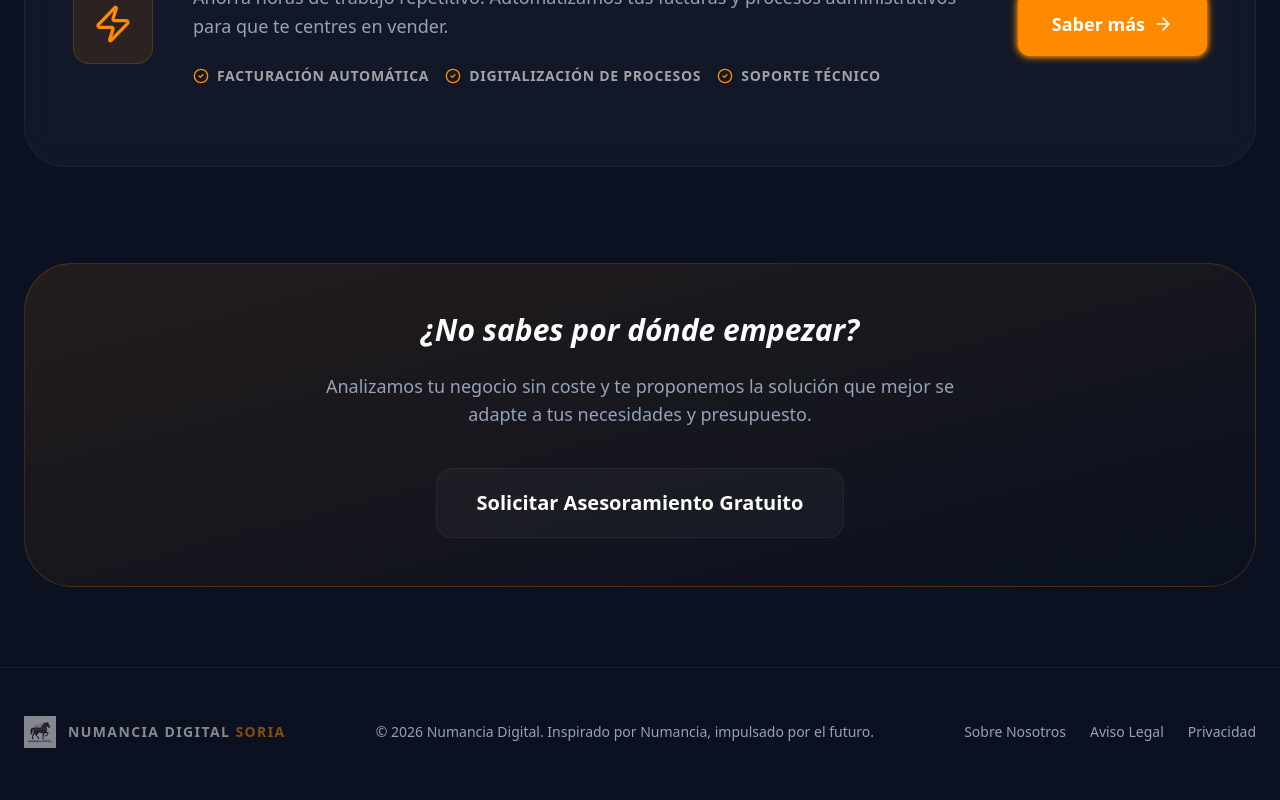
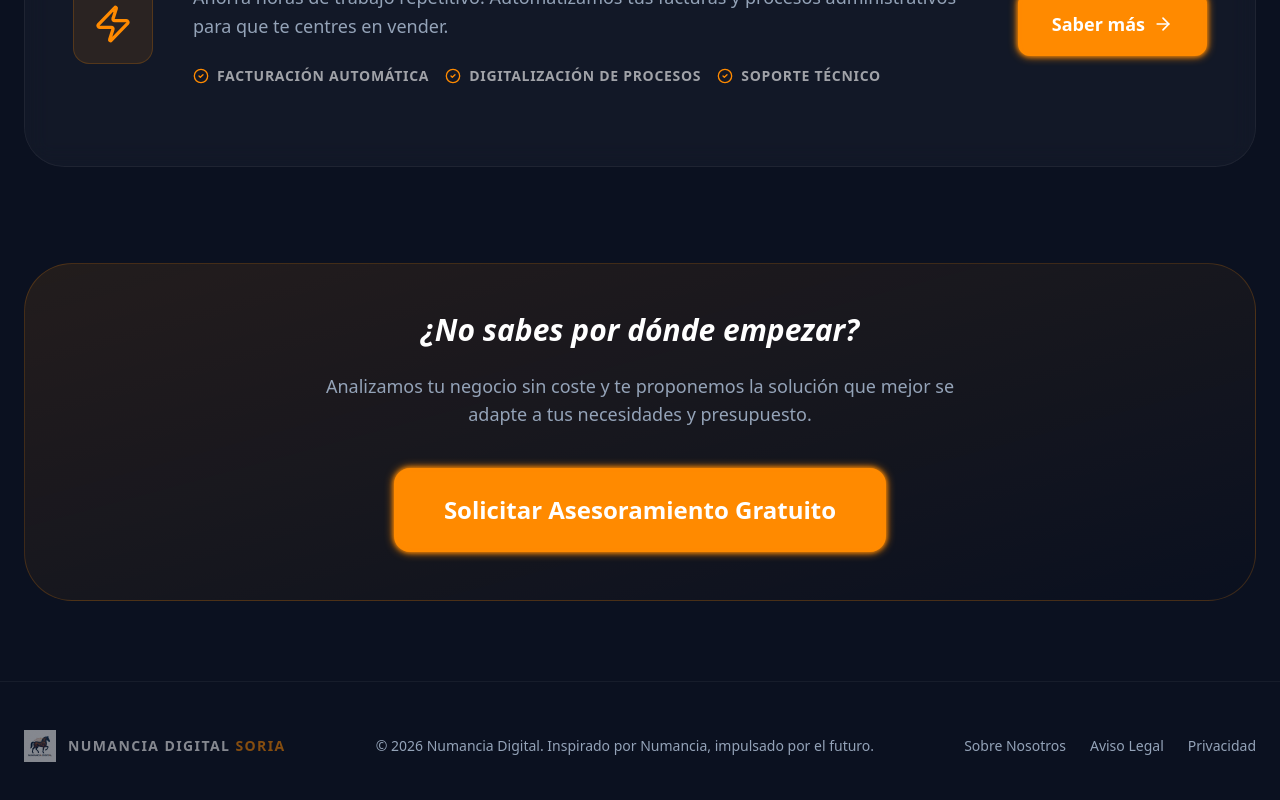
Before and after one commit to Alfonsoindustry/numancia-web, a Next.js app: page /servicios in a window 1280 px wide. Shown: the part 1430-2230 px from the top of the page. Built offline with nearby package versions, Linux system fonts and the light colour scheme.

Commit message:
UI: updated services CTA button to neon orange for better conversion

```diff
--- a/src/components/servicios/ServiciosClient.tsx
+++ b/src/components/servicios/ServiciosClient.tsx
@@ -104,7 +104,7 @@ export default function ServiciosClient() {
                         <p className="text-text-slate text-lg mb-10 max-w-2xl mx-auto">
                             Analizamos tu negocio sin coste y te proponemos la solución que mejor se adapte a tus necesidades y presupuesto.
                         </p>
-                        <Link href="/contacto" className="inline-block glass text-white px-10 py-5 rounded-2xl font-bold text-xl hover:bg-white/5 transition-all">
+                        <Link href="/contacto" className="inline-block bg-neon-orange text-white px-12 py-6 rounded-2xl font-bold text-2xl hover:bg-secondary-orange shadow-[0_0_50px_rgba(255,138,0,0.4)] transition-all transform hover:scale-105 active:scale-95 neon-border">
                             Solicitar Asesoramiento Gratuito
                         </Link>
                     </div>
```
